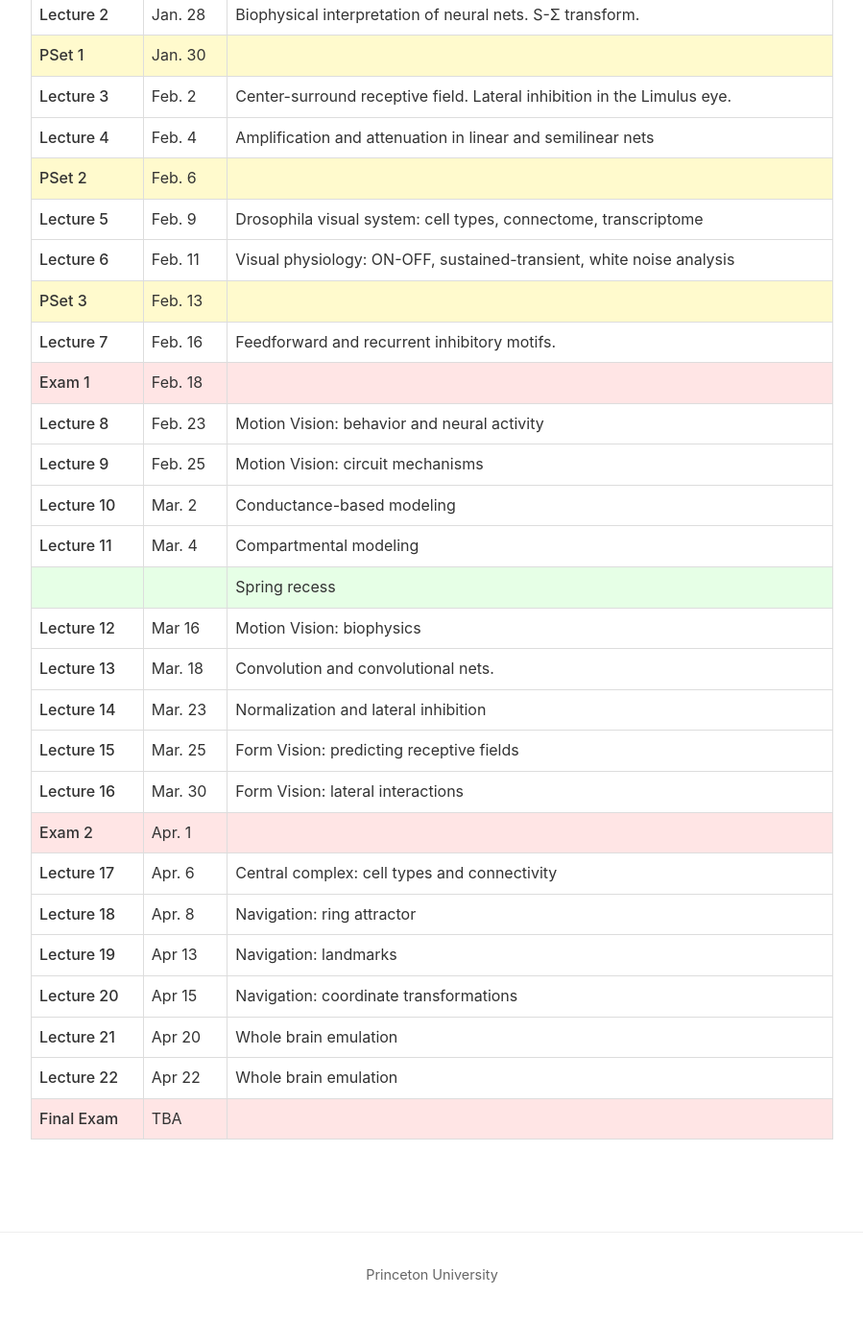
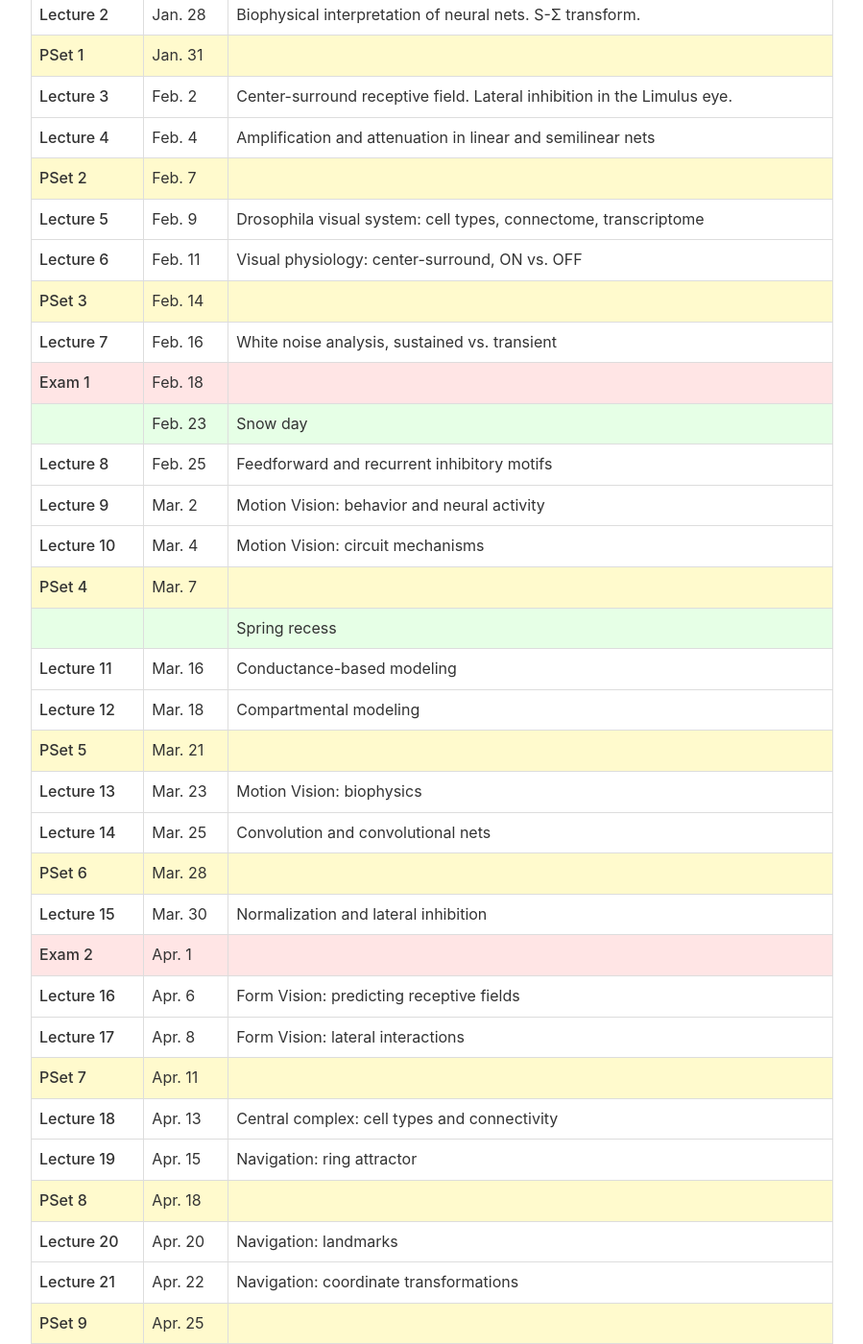
Before and after one commit to brainemulation/brainemulation.github.io, a Jekyll site: the page built from schedule.md, in a window 1280 px wide and 1400 px high, scrolled down 276 px. Shown: the whole window at 96% size, without its empty margins (190-1089 px from the left). Built offline with Jekyll 4.4.1, drawn with Linux system fonts in a browser that asks for light colours; before the commit the page ends 1647 px from its top, so only the background shows below that.

Commit message:
Update schedule: split lecture 6, add snow day, add psets 4-9
- Split lecture 6 into two lectures (L6: center-surround/ON-OFF, L7: white noise/sustained-transient)
- Add Feb. 23 snow day and shift subsequent lectures
- Add psets 4-9 due on Saturdays (Mar. 7 through Apr. 25)
- Comment out whole brain emulation lectures (no dates available)

```diff
--- a/schedule.md
+++ b/schedule.md
@@ -9,31 +9,39 @@ permalink: /schedule
 <table>
 <tr><td>Lecture 1</td><td>Jan. 26</td><td>Brief history of brain simulations. Basics of neurons and synapses.</td></tr>
 <tr><td>Lecture 2</td><td>Jan. 28</td><td>Biophysical interpretation of neural nets. S-Σ transform.</td></tr>
-<tr class="pset-row"><td>PSet 1</td><td>Jan. 30</td><td></td></tr>
+<tr class="pset-row"><td>PSet 1</td><td>Jan. 31</td><td></td></tr>
 <tr><td>Lecture 3</td><td>Feb. 2</td><td>Center-surround receptive field. Lateral inhibition in the Limulus eye.</td></tr>
 <tr><td>Lecture 4</td><td>Feb. 4</td><td>Amplification and attenuation in linear and semilinear nets</td></tr>
-<tr class="pset-row"><td>PSet 2</td><td>Feb. 6</td><td></td></tr>
+<tr class="pset-row"><td>PSet 2</td><td>Feb. 7</td><td></td></tr>
 <tr><td>Lecture 5</td><td>Feb. 9</td><td>Drosophila visual system: cell types, connectome, transcriptome</td></tr>
-<tr><td>Lecture 6</td><td>Feb. 11</td><td>Visual physiology: ON-OFF, sustained-transient, white noise analysis</td></tr>
-<tr class="pset-row"><td>PSet 3</td><td>Feb. 13</td><td></td></tr>
-<tr><td>Lecture 7</td><td>Feb. 16</td><td>Feedforward and recurrent inhibitory motifs.</td></tr>
+<tr><td>Lecture 6</td><td>Feb. 11</td><td>Visual physiology: center-surround, ON vs. OFF</td></tr>
+<tr class="pset-row"><td>PSet 3</td><td>Feb. 14</td><td></td></tr>
+<tr><td>Lecture 7</td><td>Feb. 16</td><td>White noise analysis, sustained vs. transient</td></tr>
 <tr class="exam-row"><td>Exam 1</td><td>Feb. 18</td><td></td></tr>
-<tr><td>Lecture 8</td><td>Feb. 23</td><td>Motion Vision: behavior and neural activity</td></tr>
-<tr><td>Lecture 9</td><td>Feb. 25</td><td>Motion Vision: circuit mechanisms</td></tr>
-<tr><td>Lecture 10</td><td>Mar. 2</td><td>Conductance-based modeling</td></tr>
-<tr><td>Lecture 11</td><td>Mar. 4</td><td>Compartmental modeling</td></tr>
+<tr class="recess-row"><td></td><td>Feb. 23</td><td>Snow day</td></tr>
+<tr><td>Lecture 8</td><td>Feb. 25</td><td>Feedforward and recurrent inhibitory motifs</td></tr>
+<tr><td>Lecture 9</td><td>Mar. 2</td><td>Motion Vision: behavior and neural activity</td></tr>
+<tr><td>Lecture 10</td><td>Mar. 4</td><td>Motion Vision: circuit mechanisms</td></tr>
+<tr class="pset-row"><td>PSet 4</td><td>Mar. 7</td><td></td></tr>
 <tr class="recess-row"><td></td><td></td><td>Spring recess</td></tr>
-<tr><td>Lecture 12</td><td>Mar 16</td><td>Motion Vision: biophysics</td></tr>
-<tr><td>Lecture 13</td><td>Mar. 18</td><td>Convolution and convolutional nets.</td></tr>
-<tr><td>Lecture 14</td><td>Mar. 23</td><td>Normalization and lateral inhibition</td></tr>
-<tr><td>Lecture 15</td><td>Mar. 25</td><td>Form Vision: predicting receptive fields</td></tr>
-<tr><td>Lecture 16</td><td>Mar. 30</td><td>Form Vision: lateral interactions</td></tr>
+<tr><td>Lecture 11</td><td>Mar. 16</td><td>Conductance-based modeling</td></tr>
+<tr><td>Lecture 12</td><td>Mar. 18</td><td>Compartmental modeling</td></tr>
+<tr class="pset-row"><td>PSet 5</td><td>Mar. 21</td><td></td></tr>
+<tr><td>Lecture 13</td><td>Mar. 23</td><td>Motion Vision: biophysics</td></tr>
+<tr><td>Lecture 14</td><td>Mar. 25</td><td>Convolution and convolutional nets</td></tr>
+<tr class="pset-row"><td>PSet 6</td><td>Mar. 28</td><td></td></tr>
+<tr><td>Lecture 15</td><td>Mar. 30</td><td>Normalization and lateral inhibition</td></tr>
 <tr class="exam-row"><td>Exam 2</td><td>Apr. 1</td><td></td></tr>
-<tr><td>Lecture 17</td><td>Apr. 6</td><td>Central complex: cell types and connectivity</td></tr>
-<tr><td>Lecture 18</td><td>Apr. 8</td><td>Navigation: ring attractor</td></tr>
-<tr><td>Lecture 19</td><td>Apr 13</td><td>Navigation: landmarks</td></tr>
-<tr><td>Lecture 20</td><td>Apr 15</td><td>Navigation: coordinate transformations</td></tr>
-<tr><td>Lecture 21</td><td>Apr 20</td><td>Whole brain emulation</td></tr>
-<tr><td>Lecture 22</td><td>Apr 22</td><td>Whole brain emulation</td></tr>
+<tr><td>Lecture 16</td><td>Apr. 6</td><td>Form Vision: predicting receptive fields</td></tr>
+<tr><td>Lecture 17</td><td>Apr. 8</td><td>Form Vision: lateral interactions</td></tr>
+<tr class="pset-row"><td>PSet 7</td><td>Apr. 11</td><td></td></tr>
+<tr><td>Lecture 18</td><td>Apr. 13</td><td>Central complex: cell types and connectivity</td></tr>
+<tr><td>Lecture 19</td><td>Apr. 15</td><td>Navigation: ring attractor</td></tr>
+<tr class="pset-row"><td>PSet 8</td><td>Apr. 18</td><td></td></tr>
+<tr><td>Lecture 20</td><td>Apr. 20</td><td>Navigation: landmarks</td></tr>
+<tr><td>Lecture 21</td><td>Apr. 22</td><td>Navigation: coordinate transformations</td></tr>
+<tr class="pset-row"><td>PSet 9</td><td>Apr. 25</td><td></td></tr>
+<!-- <tr><td>Lecture 22</td><td></td><td>Whole brain emulation</td></tr> -->
+<!-- <tr><td>Lecture 23</td><td></td><td>Whole brain emulation</td></tr> -->
 <tr class="exam-row"><td>Final Exam</td><td>TBA</td><td></td></tr>
 </table>
```
